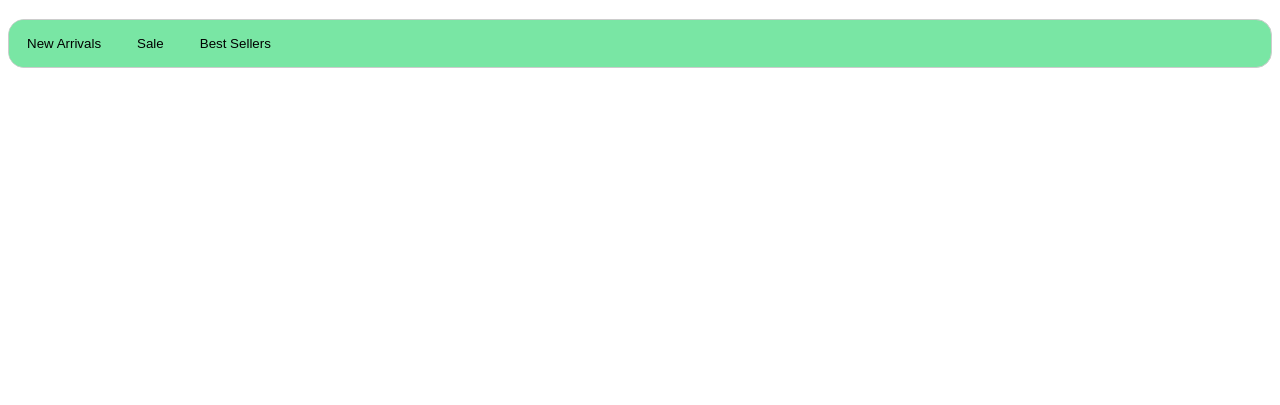
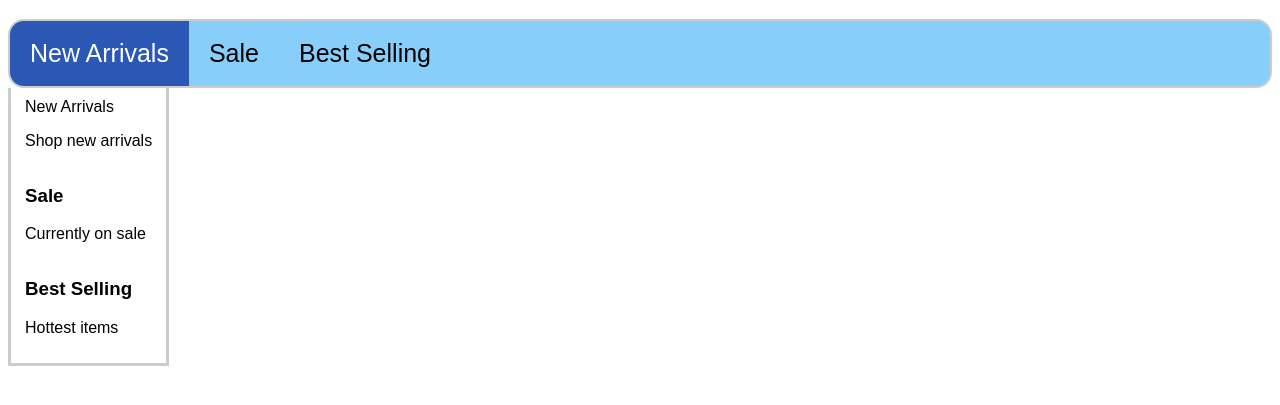
Before and after one commit to jamieblue4/music-store, a plain HTML site: page shop.html in a window 1280 px wide. Shown: the part 119-524 px from the top of the page. Drawn offline with Linux system fonts and the light colour scheme.

Commit message:
Add javascript.

```diff
--- a/script.js
+++ b/script.js
@@ -1,4 +1,14 @@
-function openPage() {
-    tabcontent = document.getElementByClassName('tabcontent').style.display = 'none';
-    document.getElementById(shopping).style.display = "block";
+// Variables
+var tabs = document.getElementsByClassName('tabs');
+
+//Functions
+function openShop() {
+    var tabContent = document.getElementsByClassName('tab-content');
+for (i = 0; i < tabContent.length; i++) {
+    tabContent[i].getElementsByClassName.display = "none";
 }
+for (i = 0; i < tabs.length; i++) {
+var tab = document.getElementsByClassName('tab');
+    tab[i].className = tab[i].className.replace(" active", "");
+}
+}
--- a/shop.html
+++ b/shop.html
@@ -6,7 +6,7 @@
     <meta name="viewport" content="width=device-width, initial-scale=1.0">
     <title>Shop</title>
     <link rel="stylesheet" href="stylesheet.css">
-    <script src="script.js"></script>
+    <script src="script.js" defer></script>
 </head>
 <body>
     <header>
@@ -20,26 +20,28 @@
     </header>
     <h1>Shop</h1>
 
-<div class="tab">
-    <button id="b1" class="tablink" onclick="openPage(event, 'new-arrivals')">New Arrivals</button>
-    <button id="b2" class="tablink" onclick="openPage(event, 'sale')">Sale</button>
-    <button id="b3" class="tablink" onclick="openPage(event, 'bestsellers')">Best Sellers</button>
+<div class="tabs">
+    <button class="active tab" id="new-arrivals" onclick="openShop()">New Arrivals</button>
+    <button class="tab" id="on-sale" onclick="openShop()">Sale</button>
+    <button class="tab" id="best-selling" onclick="openShop()">Best Selling</button>
 </div>
 
-<div id="shopping" class="tabcontent">
-    <h3>New Arrivals</h3>
+    <div class="tab-content">
+    <div class="active" id="new-arrivals">
+        <h13>New Arrivals</h13>
         <p>Shop new arrivals</p>
-
     </div>
 
-<div id="shopping" class="tabcontent">
+    <div id="on-sale">
         <h3>Sale</h3>
         <p>Currently on sale</p>
     </div>
 
-<div id="shopping" class="tabcontent">
+    <div id="best-selling">
         <h3>Best Selling</h3>
         <p>Hottest items</p>
     </div>
+</div>
+
 </body>
 </html>
--- a/stylesheet.css
+++ b/stylesheet.css
@@ -1,3 +1,5 @@
+/* Navigation Bar */
+
 ul {
     list-style: none;
     text-decoration: none;
@@ -44,6 +46,8 @@ a:visited {
     justify-content: center;
 }
 
+/* Homepage */
+
 .homepage-img img {
     height: 400px;
 }
@@ -66,36 +70,49 @@ a:visited {
 
 /* Shop Styling */
 
-.tab {
+.tabs {
     overflow: hidden;
-    border: 1px solid #ccc;
+    border: 2px solid #ccc;
     border-radius: 1rem;
-    background-color: #79e6a4;
+    background-color: lightskyblue;
 }
 
-.tab button {
+.tabs button {
     background-color: inherit;
+    display: flex;
+    justify-content: space-around;
+    padding: 18px 20px;
     float: left;
     border: none;
     cursor: pointer;
-    padding: 16px 18px;
     transition: 0.3s;
+    font-family: Arial, Helvetica, sans-serif;
+    font-size: 25px;
+    font-weight: 10px;
 }
 
-.tab button:hover {
-    background-color: #37aa3d;
+.tabs button:hover {
+    background-color: #2B58B4;
+    color: white;
 }
 
-.tab button.active {
-    background-color: #75e442;
+.tabs button.active {
+    background-color: #2B58B4;
+    color: white;
 }
 
-.tabcontent {
-    display: none;
+.tab-content {
     padding: 10px 14px;
     border: 3px solid #ccc;
     border-top: none;
+    font-family: sans-serif;
+    float: left;
+    display: grid;
 }
+
+
+
+/* Footer */
 
 footer {
     position: absolute;
```
Also changed, not shown: index.html (+2 -2 lines), README.md. Lines whose indentation alone changed are shown as unchanged.
